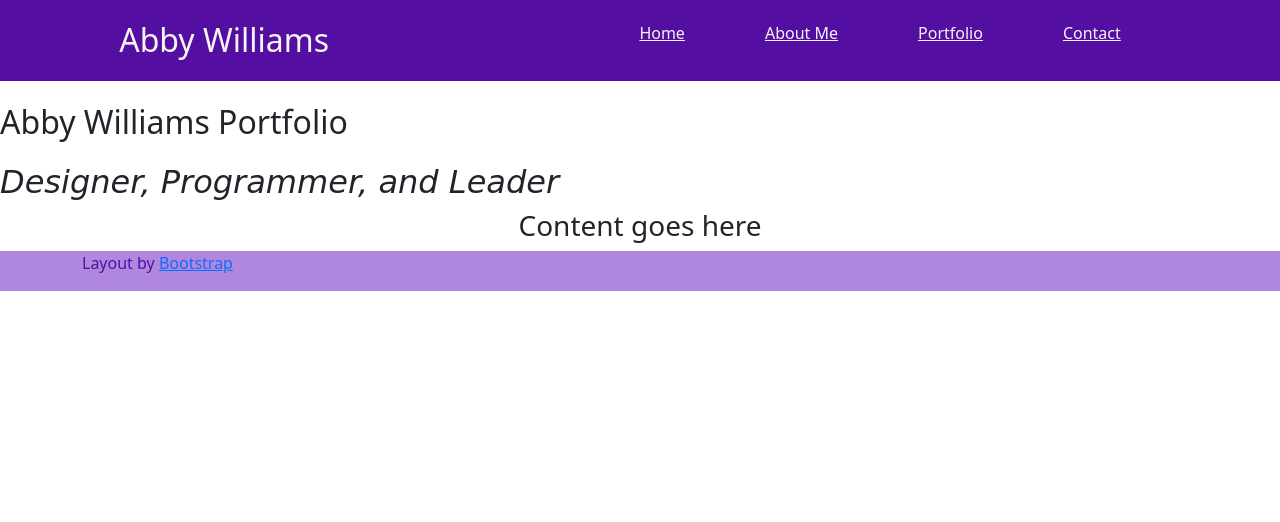
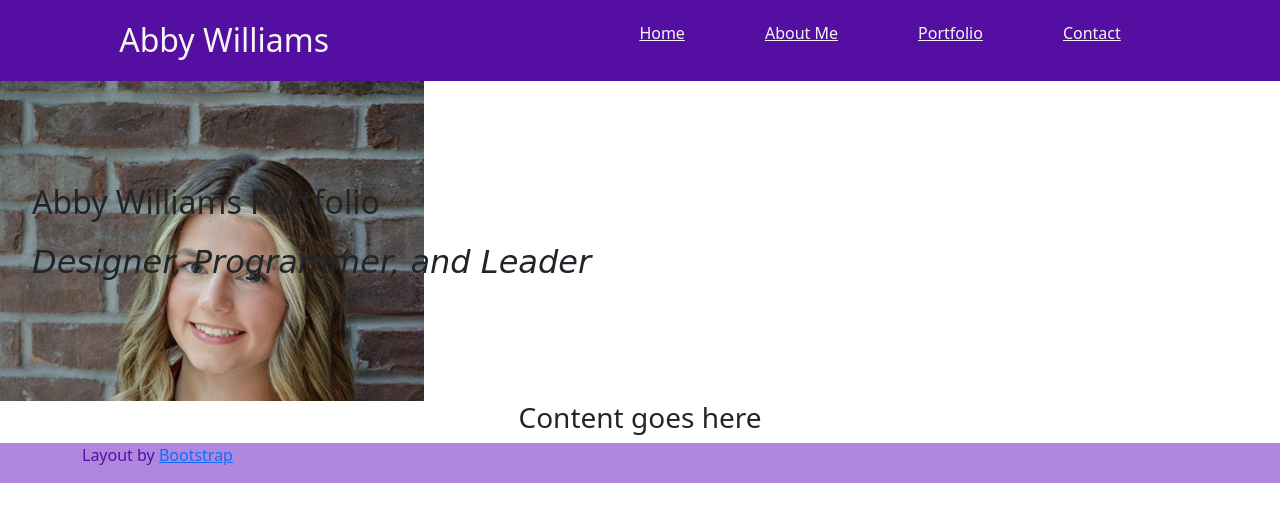
Before and after one commit to willabig/portfolio, a plain HTML site: page index.html in a window 1280 px wide. Drawn offline with nearby package versions, Linux system fonts and the light colour scheme.

Commit message:
background image structure

```diff
--- a/css/styles.css
+++ b/css/styles.css
@@ -93,7 +93,12 @@ header h2 {
 /* MAIN ------------------------------------------------------------------------------------------ */
 
 /* HOME ------------------------------------------------------------------------------------------ */
-
+header {
+  background-image: url('../images/headshot.jpeg');
+  height: 20em;
+  background-repeat: no-repeat;
+  padding: 5em 2em;
+}
 /* ABOUT ------------------------------------------------------------------------------------------ */
 
 /* BIOGRAPHY */
```
Also changed, not shown: index.html (+2 -2 lines), images/headshot.jpeg (added), 1 other file.
